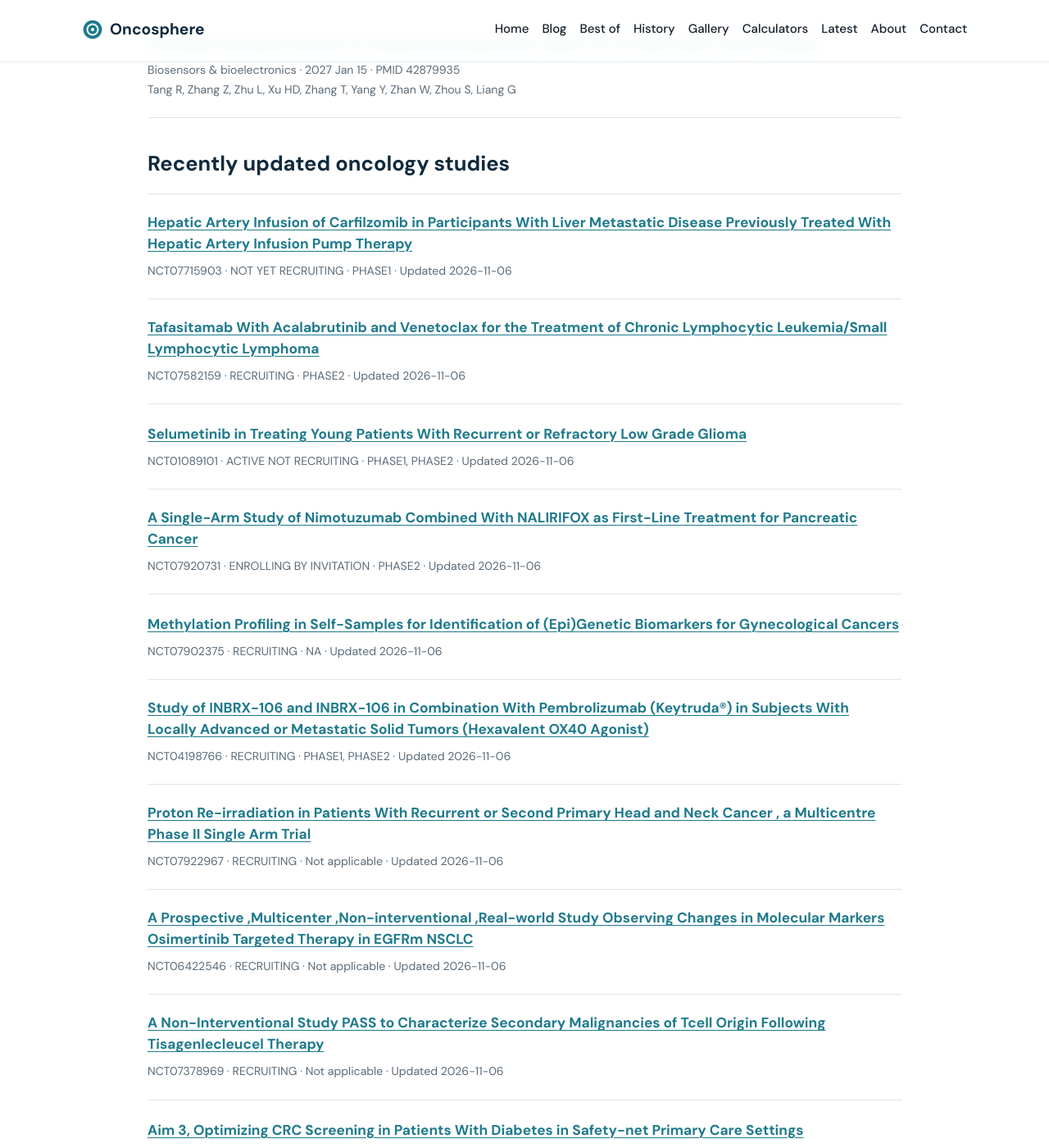
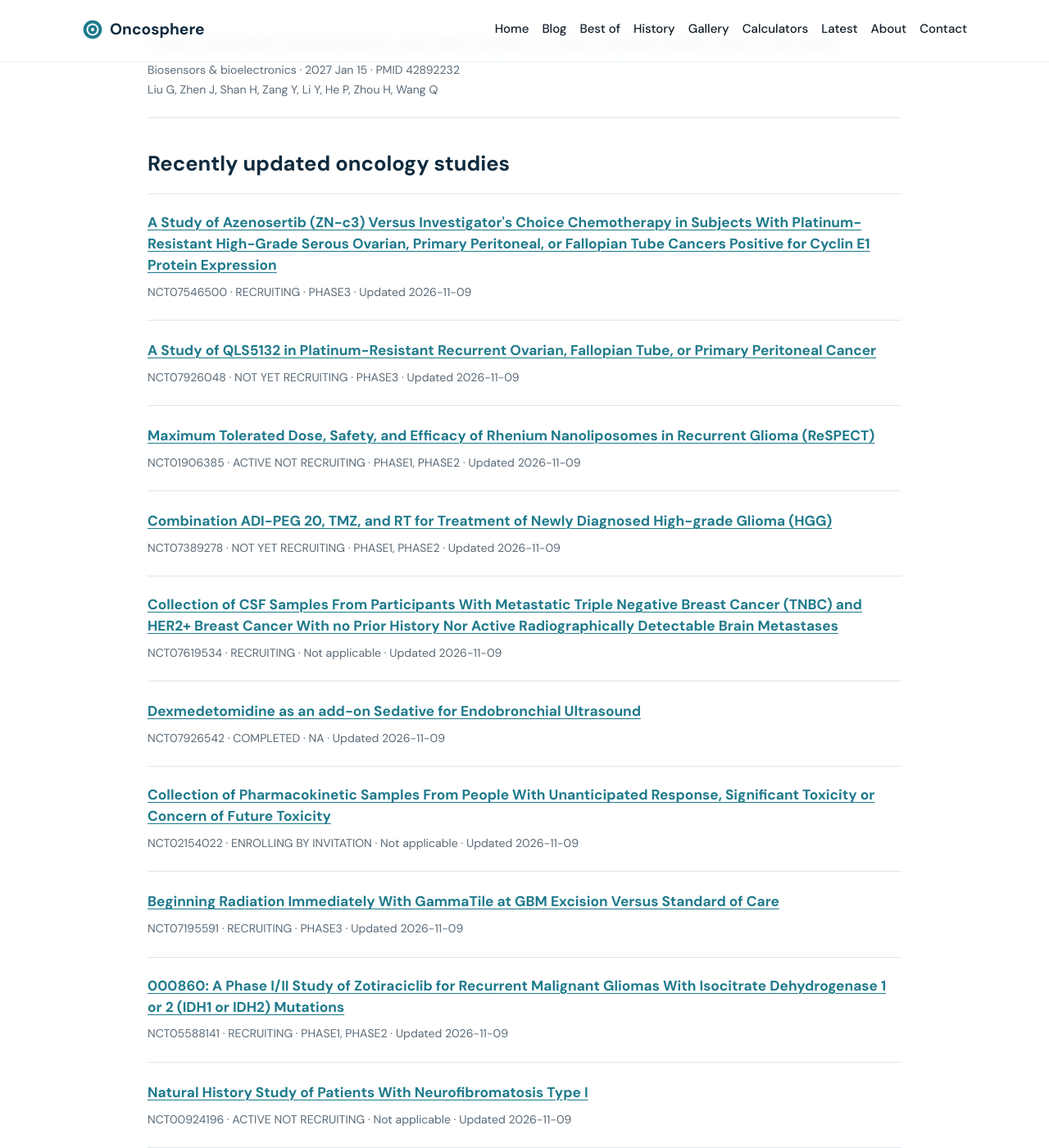
Before and after one commit to senthilstar/Oncosphere, a Jekyll site: the page built from latest.md, in a window 1280 px wide and 1400 px high, scrolled down 2412 px. Shown: the whole window at 82% size. Built offline with Jekyll 4.4.1, drawn with Linux system fonts in a browser that asks for light colours; some of the changed text lies outside the part shown.

Commit message:
Refresh oncology research feeds

```diff
--- a/_data/latest_pubmed.json
+++ b/_data/latest_pubmed.json
@@ -197,6 +197,18 @@
     "url": "https://pubmed.ncbi.nlm.nih.gov/42881042/"
   },
   {
+    "pmid": "42869735",
+    "title": "Thyroid Disease in the Era of Obesity and Glucagon-Like-Peptide-1 Agonists.",
+    "journal": "Otolaryngologic clinics of North America",
+    "pubdate": "2027 Feb",
+    "authors": [
+      "Coblens O",
+      "Dunmire A",
+      "Maldonado-Chapa F"
+    ],
+    "url": "https://pubmed.ncbi.nlm.nih.gov/42869735/"
+  },
+  {
     "pmid": "42906309",
     "title": "A novel Co-SnO(2)/Rhodamine B composite as photoactive material with excellent photoelectrochemical performance for ultrasensitive detection of prostate cancer biomarker.",
     "journal": "Biosensors & bioelectronics",
@@ -254,23 +266,5 @@
       "Wang Q"
     ],
     "url": "https://pubmed.ncbi.nlm.nih.gov/42892232/"
-  },
-  {
-    "pmid": "42879935",
-    "title": "Fibroblast activation protein-α-triggered photoacoustic signal \"on\" for pancreatic tumor imaging.",
-    "journal": "Biosensors & bioelectronics",
-    "pubdate": "2027 Jan 15",
-    "authors": [
-      "Tang R",
-      "Zhang Z",
-      "Zhu L",
-      "Xu HD",
-      "Zhang T",
-      "Yang Y",
-      "Zhan W",
-      "Zhou S",
-      "Liang G"
-    ],
-    "url": "https://pubmed.ncbi.nlm.nih.gov/42879935/"
   }
 ]
--- a/_data/latest_trials.json
+++ b/_data/latest_trials.json
@@ -1,82 +1,82 @@
 [
   {
-    "nct": "NCT07715903",
-    "title": "Hepatic Artery Infusion of Carfilzomib in Participants With Liver Metastatic Disease Previously Treated With Hepatic Artery Infusion Pump Therapy",
-    "status": "NOT_YET_RECRUITING",
-    "phase": "PHASE1",
-    "updated": "2026-11-06",
-    "url": "https://clinicaltrials.gov/study/NCT07715903"
+    "nct": "NCT07546500",
+    "title": "A Study of Azenosertib (ZN-c3) Versus Investigator's Choice Chemotherapy in Subjects With Platinum-Resistant High-Grade Serous Ovarian, Primary Peritoneal, or Fallopian Tube Cancers Positive for Cyclin E1 Protein Expression",
+    "status": "RECRUITING",
+    "phase": "PHASE3",
+    "updated": "2026-11-09",
+    "url": "https://clinicaltrials.gov/study/NCT07546500"
   },
   {
-    "nct": "NCT07582159",
-    "title": "Tafasitamab With Acalabrutinib and Venetoclax for the Treatment of Chronic Lymphocytic Leukemia/Small Lymphocytic Lymphoma",
-    "status": "RECRUITING",
-    "phase": "PHASE2",
-    "updated": "2026-11-06",
-    "url": "https://clinicaltrials.gov/study/NCT07582159"
+    "nct": "NCT07926048",
+    "title": "A Study of QLS5132 in Platinum-Resistant Recurrent Ovarian, Fallopian Tube, or Primary Peritoneal Cancer",
+    "status": "NOT_YET_RECRUITING",
+    "phase": "PHASE3",
+    "updated": "2026-11-09",
+    "url": "https://clinicaltrials.gov/study/NCT07926048"
   },
   {
-    "nct": "NCT01089101",
-    "title": "Selumetinib in Treating Young Patients With Recurrent or Refractory Low Grade Glioma",
+    "nct": "NCT01906385",
+    "title": "Maximum Tolerated Dose, Safety, and Efficacy of Rhenium Nanoliposomes in Recurrent Glioma (ReSPECT)",
     "status": "ACTIVE_NOT_RECRUITING",
     "phase": "PHASE1, PHASE2",
-    "updated": "2026-11-06",
-    "url": "https://clinicaltrials.gov/study/NCT01089101"
+    "updated": "2026-11-09",
+    "url": "https://clinicaltrials.gov/study/NCT01906385"
   },
   {
-    "nct": "NCT07920731",
-    "title": "A Single-Arm Study of Nimotuzumab Combined With NALIRIFOX as First-Line Treatment for Pancreatic Cancer",
-    "status": "ENROLLING_BY_INVITATION",
-    "phase": "PHASE2",
-    "updated": "2026-11-06",
-    "url": "https://clinicaltrials.gov/study/NCT07920731"
+    "nct": "NCT07389278",
+    "title": "Combination ADI-PEG 20, TMZ, and RT for Treatment of Newly Diagnosed High-grade Glioma (HGG)",
+    "status": "NOT_YET_RECRUITING",
+    "phase": "PHASE1, PHASE2",
+    "updated": "2026-11-09",
+    "url": "https://clinicaltrials.gov/study/NCT07389278"
   },
   {
-    "nct": "NCT07902375",
-    "title": "Methylation Profiling in Self-Samples for Identification of (Epi)Genetic Biomarkers for Gynecological Cancers",
+    "nct": "NCT07619534",
+    "title": "Collection of CSF Samples From Participants With Metastatic Triple Negative Breast Cancer (TNBC) and HER2+ Breast Cancer With no Prior History Nor Active Radiographically Detectable Brain Metastases",
     "status": "RECRUITING",
-    "phase": "NA",
-    "updated": "2026-11-06",
-    "url": "https://clinicaltrials.gov/study/NCT07902375"
+    "phase": "Not applicable",
+    "updated": "2026-11-09",
+    "url": "https://clinicaltrials.gov/study/NCT07619534"
   },
   {
-    "nct": "NCT04198766",
-    "title": "Study of INBRX-106 and INBRX-106 in Combination With Pembrolizumab (Keytruda®) in Subjects With Locally Advanced or Metastatic Solid Tumors (Hexavalent OX40 Agonist)",
+    "nct": "NCT07926542",
+    "title": "Dexmedetomidine as an add-on Sedative for Endobronchial Ultrasound",
+    "status": "COMPLETED",
+    "phase": "NA",
+    "updated": "2026-11-09",
+    "url": "https://clinicaltrials.gov/study/NCT07926542"
+  },
+  {
+    "nct": "NCT02154022",
+    "title": "Collection of Pharmacokinetic Samples From People With Unanticipated Response, Significant Toxicity or Concern of Future Toxicity",
+    "status": "ENROLLING_BY_INVITATION",
+    "phase": "Not applicable",
+    "updated": "2026-11-09",
+    "url": "https://clinicaltrials.gov/study/NCT02154022"
+  },
+  {
+    "nct": "NCT07195591",
+    "title": "Beginning Radiation Immediately With GammaTile at GBM Excision Versus Standard of Care",
+    "status": "RECRUITING",
+    "phase": "PHASE3",
+    "updated": "2026-11-09",
+    "url": "https://clinicaltrials.gov/study/NCT07195591"
+  },
+  {
+    "nct": "NCT05588141",
+    "title": "000860: A Phase I/II Study of Zotiraciclib for Recurrent Malignant Gliomas With Isocitrate Dehydrogenase 1 or 2 (IDH1 or IDH2) Mutations",
     "status": "RECRUITING",
     "phase": "PHASE1, PHASE2",
-    "updated": "2026-11-06",
-    "url": "https://clinicaltrials.gov/study/NCT04198766"
+    "updated": "2026-11-09",
+    "url": "https://clinicaltrials.gov/study/NCT05588141"
   },
   {
-    "nct": "NCT07922967",
-    "title": "Proton Re-irradiation in Patients With Recurrent or Second Primary Head and Neck Cancer , a Multicentre Phase II Single Arm Trial",
-    "status": "RECRUITING",
+    "nct": "NCT00924196",
+    "title": "Natural History Study of Patients With Neurofibromatosis Type I",
+    "status": "ACTIVE_NOT_RECRUITING",
     "phase": "Not applicable",
-    "updated": "2026-11-06",
-    "url": "https://clinicaltrials.gov/study/NCT07922967"
-  },
-  {
-    "nct": "NCT06422546",
-    "title": "A Prospective ,Multicenter ,Non-interventional ,Real-world Study Observing Changes in Molecular Markers Osimertinib Targeted Therapy in EGFRm NSCLC",
-    "status": "RECRUITING",
-    "phase": "Not applicable",
-    "updated": "2026-11-06",
-    "url": "https://clinicaltrials.gov/study/NCT06422546"
-  },
-  {
-    "nct": "NCT07378969",
-    "title": "A Non-Interventional Study PASS to Characterize Secondary Malignancies of Tcell Origin Following Tisagenlecleucel Therapy",
-    "status": "RECRUITING",
-    "phase": "Not applicable",
-    "updated": "2026-11-06",
-    "url": "https://clinicaltrials.gov/study/NCT07378969"
-  },
-  {
-    "nct": "NCT05785780",
-    "title": "Aim 3, Optimizing CRC Screening in Patients With Diabetes in Safety-net Primary Care Settings",
-    "status": "COMPLETED",
-    "phase": "NA",
-    "updated": "2026-11-06",
-    "url": "https://clinicaltrials.gov/study/NCT05785780"
+    "updated": "2026-11-09",
+    "url": "https://clinicaltrials.gov/study/NCT00924196"
   }
 ]
```
